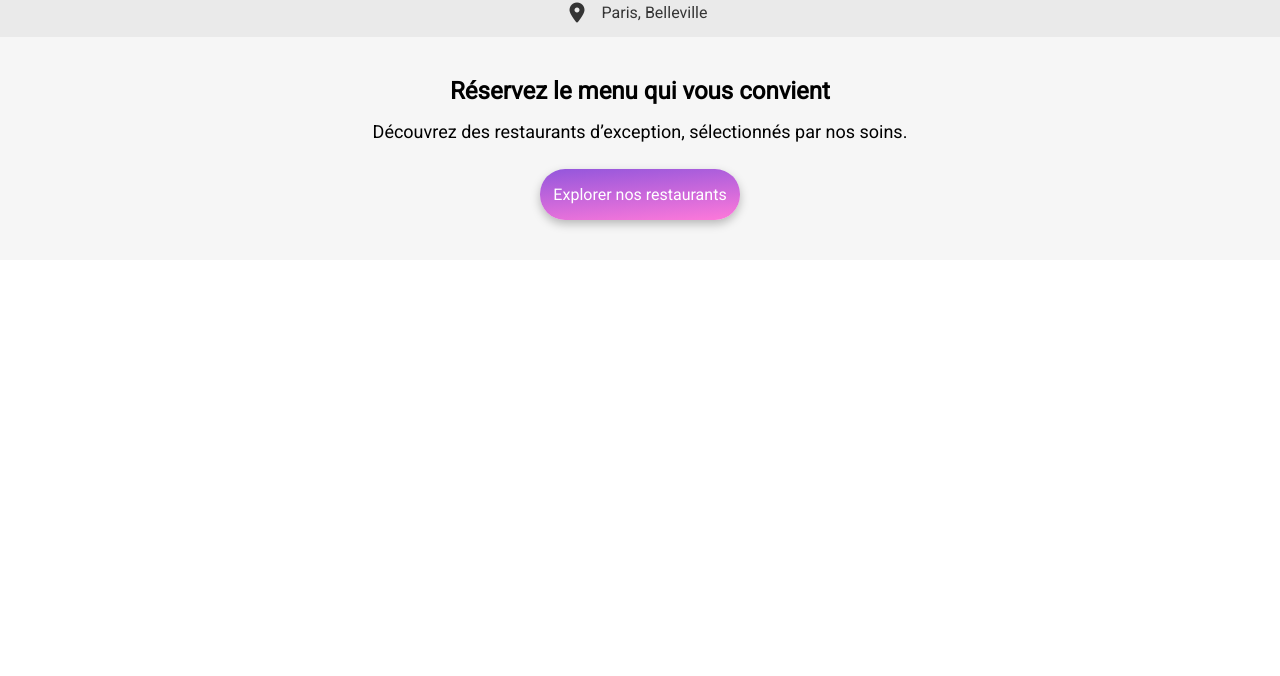
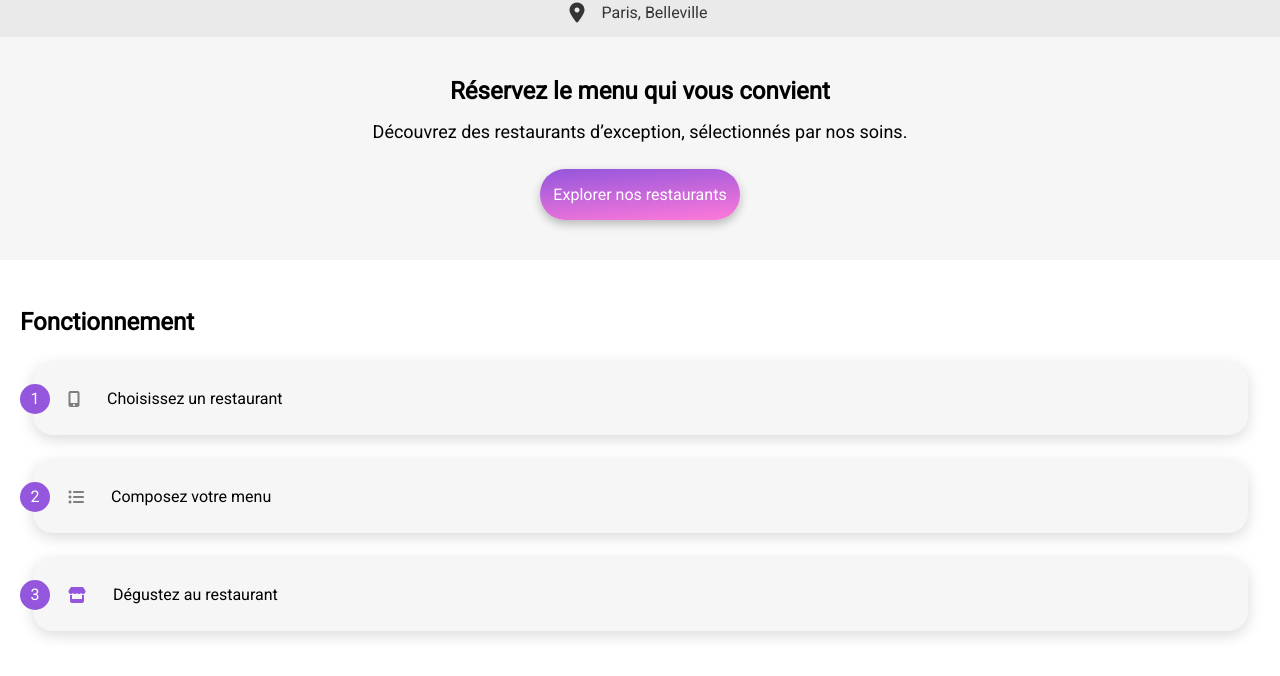
Before and after one commit to aeonshad/OhMyFood, a website: page index.html in a window 1280 px wide. Shown: the part 76-752 px from the top of the page. Drawn offline with Linux system fonts and the light colour scheme; a web font is replaced by a local one.

Commit message:
Add working section ✨

```diff
--- a/css/main.sass
+++ b/css/main.sass
@@ -3,6 +3,7 @@ $secondary-color: #FF79DA
 $tertiary-color: #99E2D0
 $grey-light: #EAEAEA
 $grey-dark: #353535
+$grey-dark2: #7E7E7E
 $background-color: #F6F6F6
 
 *
@@ -87,3 +88,43 @@ body
         text-align: center
     & .btn
         margin-top: 27px
+
+.working
+    padding: 48px 20px 68px 20px
+    &-card
+        display: flex
+        position: relative
+        align-items: center
+        width: 98%
+        margin-left: 13px
+        height: 73px
+        border-radius: 20px
+        background: $background-color
+        box-shadow: 0px 4px 15px 0px rgba(0, 0, 0, 0.15)
+        &:not(:last-child)
+            margin-bottom: 25px
+        &-number
+            background-color: $primary-color
+            color: white
+            position: absolute
+            display: flex
+            left: -13px
+            align-items: center
+            justify-content: center
+            width: 30px
+            height: 30px
+            border-radius: 15px
+        &-icon
+            .fa-solid
+                color: $grey-dark2
+                margin-right: 27px
+                margin-left: 35px
+                display: flex
+                align-items: center
+            .fa-store
+                color: $primary-color
+
+.font-title
+    font-size: 24px
+    font-weight: 700
+    margin-bottom: 26px
--- a/index.html
+++ b/index.html
@@ -38,6 +38,26 @@
                 </p>
                 <a href="#" class="btn btn-primary">Explorer nos restaurants</a>
             </section>
+            <section class="working">
+                <h1 class="font-title">
+                    Fonctionnement
+                </h1>
+                <div class="working-card">
+                    <div class="working-card-number">1</div>
+                    <div class="working-card-icon"><i class="fa-solid fa-mobile-screen-button"></i></div>
+                    <p>Choisissez un restaurant</p>
+                </div>
+                <div class="working-card">
+                    <div class="working-card-number">2</div>
+                    <div class="working-card-icon"><i class="fa-solid fa-list-ul"></i></div>
+                    <p>Composez votre menu</p>
+                </div>
+                <div class="working-card">
+                    <div class="working-card-number">3</div>
+                    <div class="working-card-icon"><i class="fa-solid fa-store"></i></div>
+                    <p>Dégustez au restaurant</p>
+                </div>
+            </section>
         </main>
 
         <footer>
```
Also changed, not shown: css/main.css, 1 other file.
